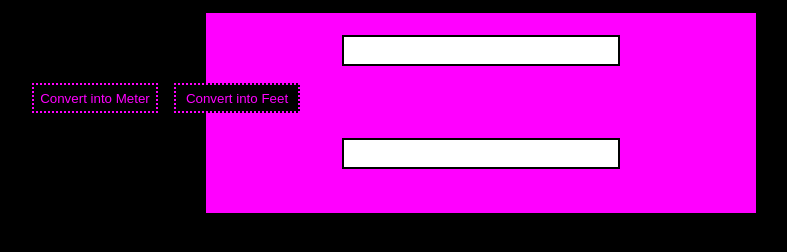
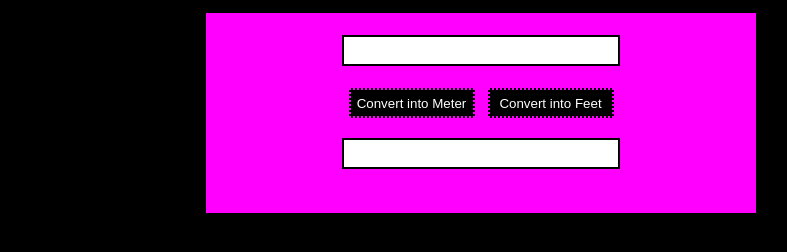
Before and after one commit to Thuotracy/height-converter, a plain HTML site: page index.html in a window 1280 px wide. Shown: the whole page, without its empty margins (159-946 px from the left). Drawn offline with Linux system fonts and the light colour scheme.

Commit message:
made modifications to the buttons

```diff
--- a/index.html
+++ b/index.html
@@ -10,10 +10,8 @@
 <body>
     <div id="container">
         <input type="text" id="input">
-        <div id="btn1"> <button id="meter">Convert into Meter</button> </div>
-        <div id="btn2"> <button id="feet">Convert into Feet</button> </div>
-
-
+         <button id="meter">Convert into Meter</button>
+         <button id="feet">Convert into Feet</button>
         <input type="text" id="output">
     </div>
    <script src="main.js"></script>
--- a/style.css
+++ b/style.css
@@ -31,11 +31,12 @@ html{
     grid-column-end: 3;
     grid-row-start: 2;
     grid-row-end: 2;
-    position: relative;
-    left: 13px;
-    color: fuchsia;
+    /* position: relative;
+    left: 13px; */
+    color: white;
     background-color: black;
     border: 2px dotted fuchsia;
+    justify-self: center;
 }
 
 #feet{
@@ -45,19 +46,20 @@ html{
     grid-column-end: 4;
     grid-row-start: 2;
     grid-row-end: 2;
-    color: fuchsia;
+    color: white;
     background-color: black;
     border: 2px dotted fuchsia;
+    justify-self: center;
 }
 
-#btn1{
+/* #btn1{
     display: flex;
     justify-content:space-around;
     justify-content: space-between;
     padding: 3px;
     position: absolute;
     top: 80px;
-    left: 175px;
+    left: 499px;
 }
 
 #btn2{
@@ -67,8 +69,8 @@ html{
     padding: 3px;
     position: absolute;
     top: 80px;
-    left: 330px;
-}
+    left: 653px;
+} */
 
 #output{
     height: 25px;
```
